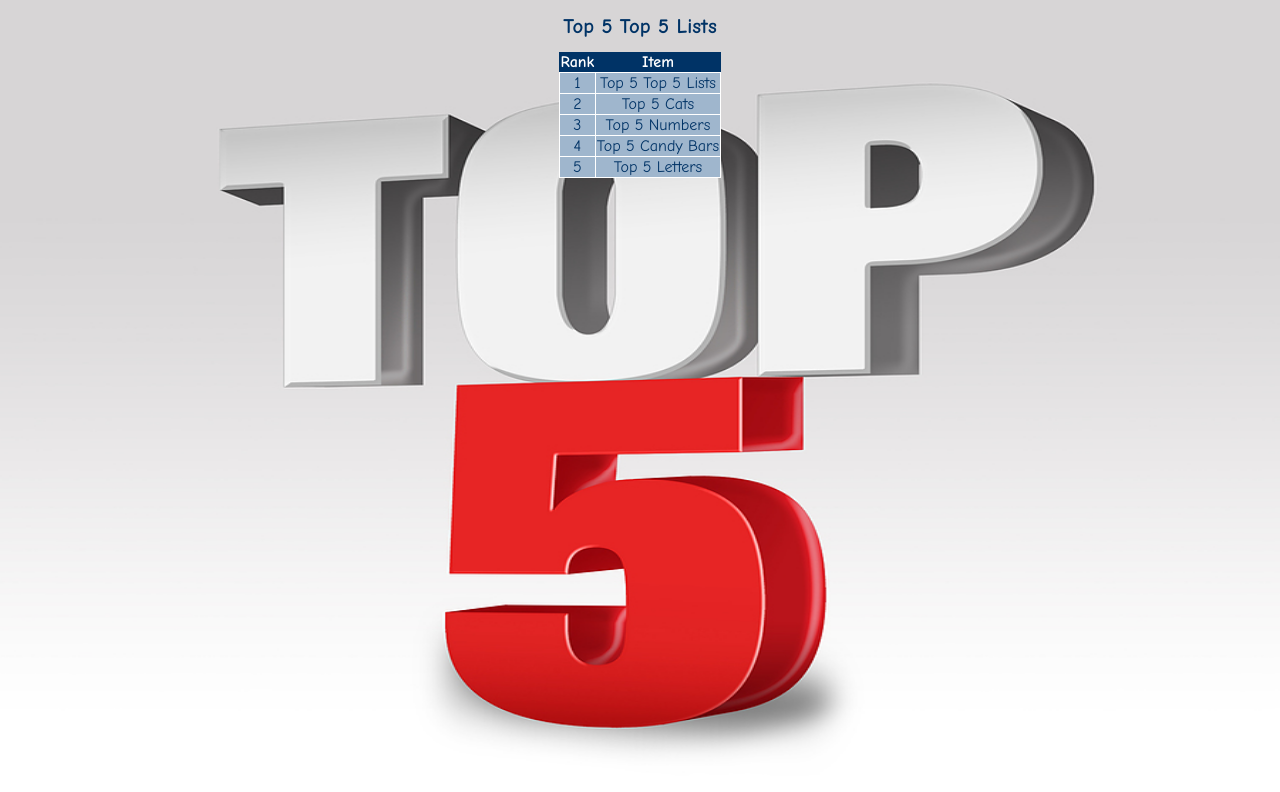
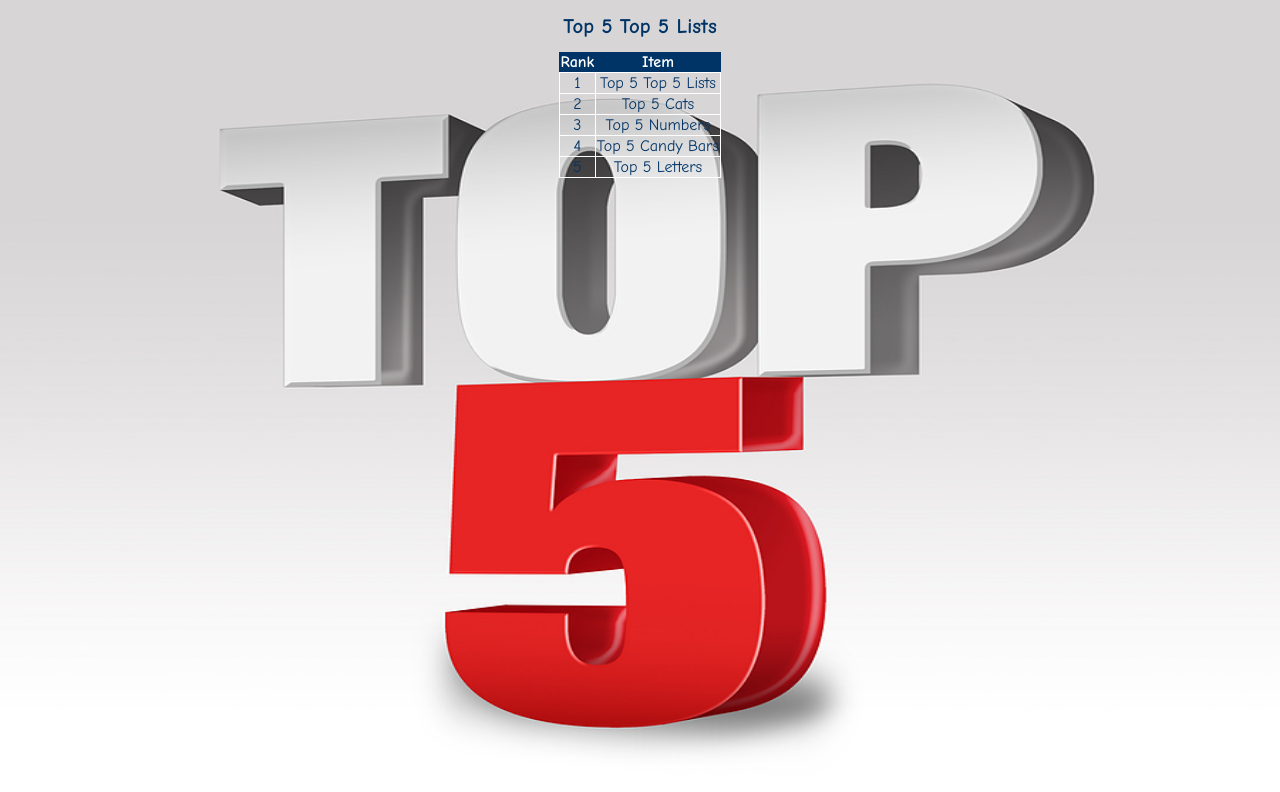
Before and after one commit to Eddahh/Eddahh.github.io, a plain HTML site: page index.html in a window 1280 px wide. Drawn offline with Linux system fonts and the light colour scheme.

Commit message:
Update style.css

```diff
--- a/style.css
+++ b/style.css
@@ -24,7 +24,6 @@ table {
 td {
 	border: 1px solid #ffffff;
 	text-align:center;
-	background-color:#9FB6CD;
     }
 
 th {
```
